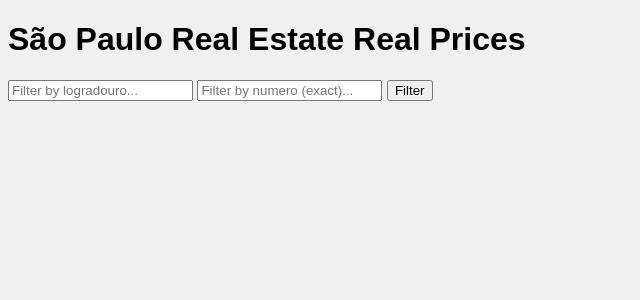
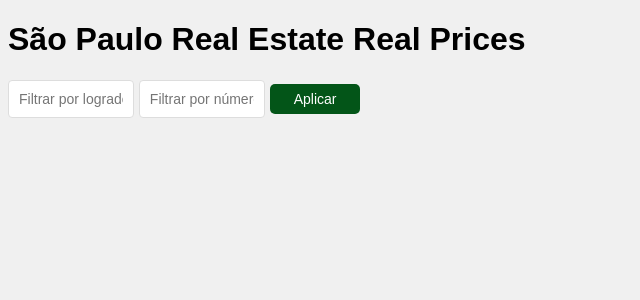
Before and after one commit to gsmafra/sao-paulo-real-estate, a Flask app: page / in a window 1280 px wide. Shown: the top 300 px of the page, without its empty margins (0-640 px from the left). Run offline with Flask 3, Linux system fonts and the light colour scheme; data that the repository does not hold is empty.

Commit message:
new style for inputs

```diff
--- a/static/css/main.css
+++ b/static/css/main.css
@@ -18,3 +18,28 @@ body {
   color: #333;
   text-align: center;
 }
+
+input {
+  padding: 10px;
+  border: 1px solid #ddd;
+  border-radius: 4px;
+  margin-bottom: 10px;
+  width: 10%;
+  box-sizing: border-box;
+  font-size: 14px;
+}
+
+button {
+    background-color: rgb(3, 85, 24); /* Example background color */
+    color: white;
+    font-size: 14px;
+    padding: 10px 24px;
+    border: none;
+    border-radius: 5px;
+    cursor: pointer;
+    line-height: 10px;
+}
+
+button:hover {
+    background-color: rgb(63, 122, 71); /* Example hover effect */
+}
--- a/templates/index.html
+++ b/templates/index.html
@@ -10,9 +10,9 @@
     <h1>São Paulo Real Estate Real Prices</h1>
     <!-- Filter controls -->
     <div id="filter-container">
-        <input type="text" id="logradouro-filter" placeholder="Filter by logradouro..." />
-        <input type="text" id="numero-filter" placeholder="Filter by numero (exact)..." />
-        <button id="filter-btn">Filter</button>
+        <input type="text" id="logradouro-filter" placeholder="Filtrar por logradouro" />
+        <input type="text" id="numero-filter" placeholder="Filtrar por número" />
+        <button id="filter-btn">Aplicar</button>
     </div>
     <table>
         <thead>
```
